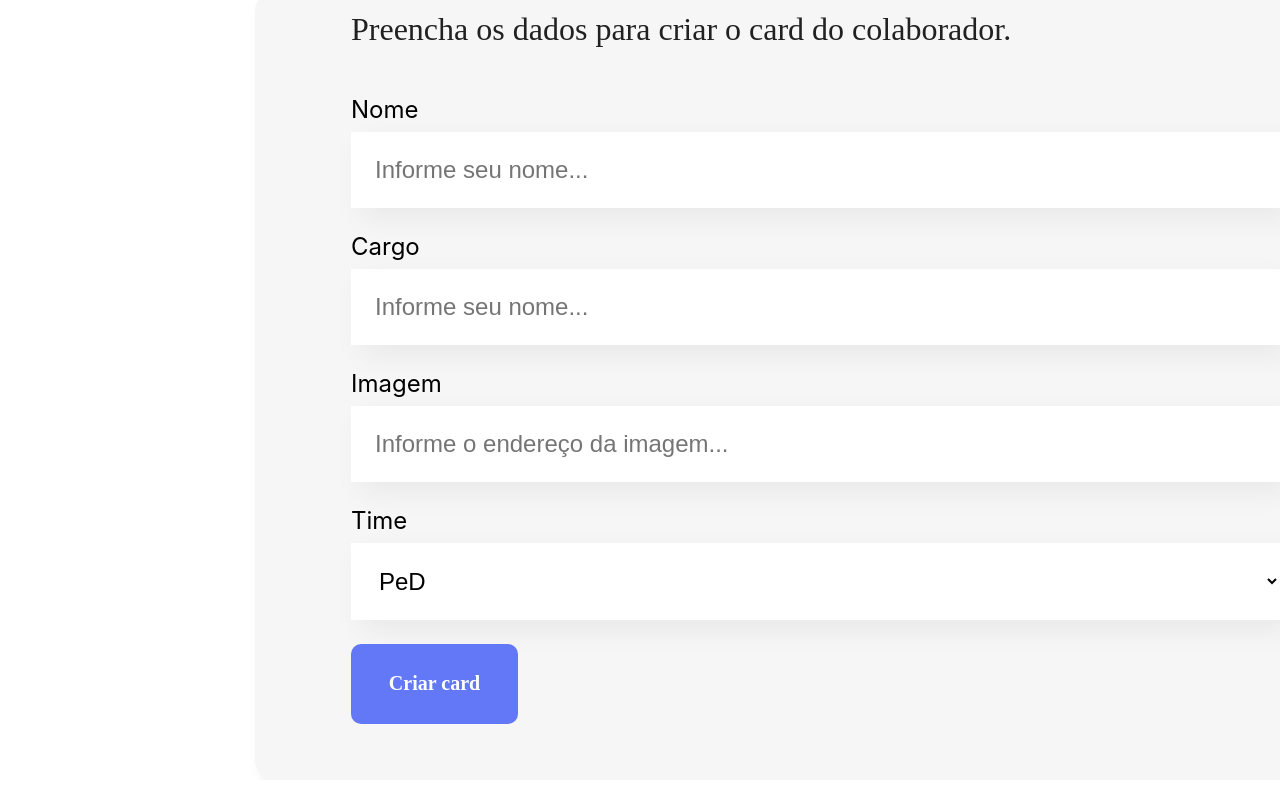
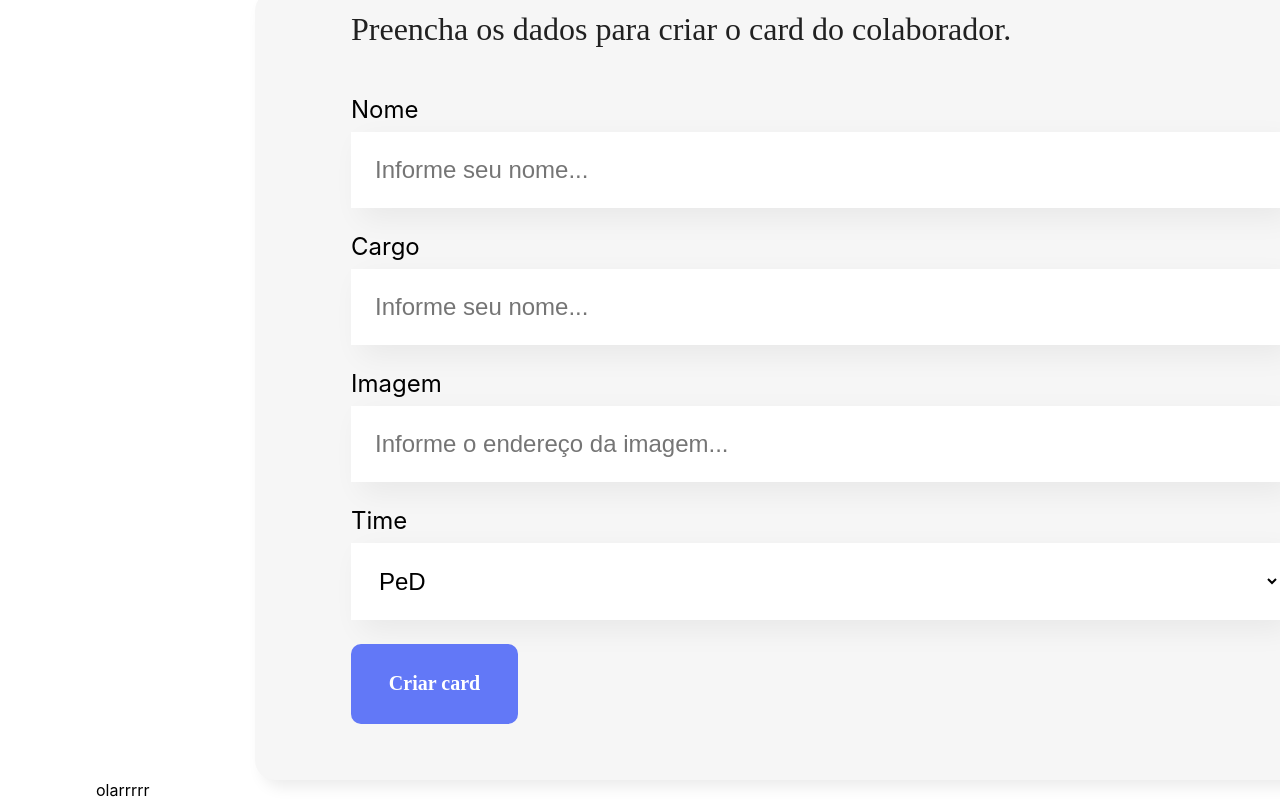
Before and after one commit to eduardorezzadori/desenvolvendo-com-react, a React (Create React App) app in the folder organograma/: page / in a window 1280 px wide. Shown: the part 567-1367 px from the top of the page. Built offline with nearby package versions, Linux system fonts and the light colour scheme; the HTML template or start-up script is replaced by a standard one.

Commit message:
Criação da estrutura do componente equipe

```diff
--- a/organograma/src/App.js
+++ b/organograma/src/App.js
@@ -1,6 +1,7 @@
 import { useState } from 'react';
 import Banner from './components/Banner/Banner';
 import Formulario from './components/Formulario';
+import Equipe from './components/Equipes';
 
 function App() {
 
@@ -15,6 +16,7 @@ function App() {
     <div className="App">
       <Banner />
       <Formulario submit={onSubmit}/>
+      <Equipe />
     </div>
   );
 }
--- /dev/null
+++ b/organograma/src/components/Equipes/index.js
@@ -0,0 +1,9 @@
+import "./Equipe.css"
+
+const Equipe = () => {
+    return (
+        <section>olarrrrr</section>
+    )
+}
+
+export default Equipe
```
Also changed, not shown: organograma/src/components/Equipes/Equipe.css (added).
